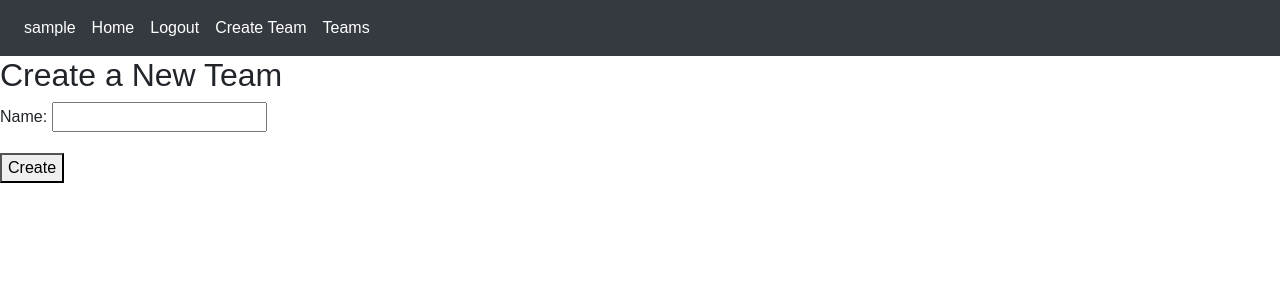
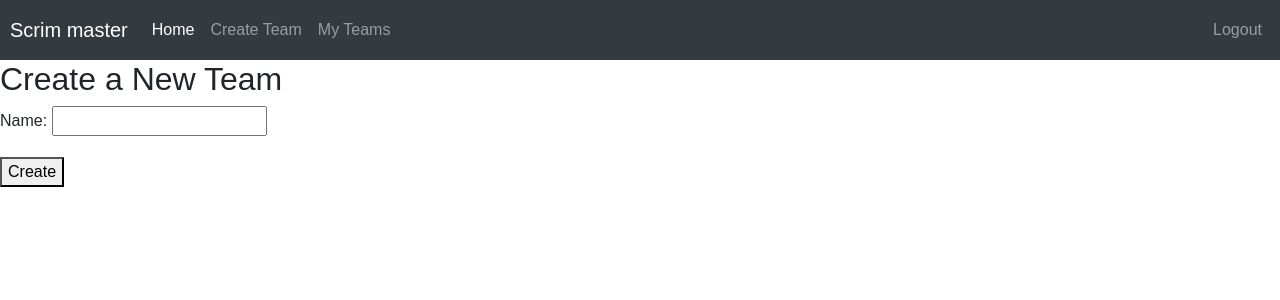
Before and after one commit to Howlerloud/scrims, a Django app: page /create-team/ in a window 1280 px wide. Shown: the top 300 px of the page. Run offline with Django 4.2, Linux system fonts and the light colour scheme; the visitor is signed in with stand-in values (Sample User, id 1); some libraries are stand-ins or nearby versions.

Commit message:
Updated web response to creating a team successful and failed

```diff
--- a/scrim/models.py
+++ b/scrim/models.py
@@ -11,6 +11,8 @@ class Sixteam(models.Model):
     slug = models.SlugField(max_length=100, unique=True, blank=True)
     creator = models.ForeignKey(User, on_delete=models.CASCADE, related_name='created_teams')
     created_on = models.DateTimeField(auto_now_add=True)
+
+    is_lfp = models.BooleanField(default=False)
 
     def save(self, *args, **kwargs):
         if not self.slug:
--- a/static/css/style.css
+++ b/static/css/style.css
@@ -3,6 +3,14 @@ html {
     background-color: #ffffff;
     width: 100%;
     height: 100%;
+}
+
+.navbar {
+  display: flex;
+  justify-content: space-between; /* Pushes left content to start and logout to end */
+  align-items: center;            /* Keeps items vertically centered */
+  padding: 10px 20px;
+  background-color: #f5f5f5;
 }
 
 body {
@@ -95,3 +103,13 @@ a {
     padding: 10px 14px;
     text-align: left;
 }
+
+.navbar {
+  display: flex;
+  align-items: center;
+  padding: 10px;
+}
+
+.logout {
+  margin-left: auto;
+}
--- a/templates/pages/create_team.html
+++ b/templates/pages/create_team.html
@@ -15,7 +15,7 @@
       document.addEventListener('DOMContentLoaded', function () {
         Swal.fire({
           icon: '{% if success %}success{% else %}error{% endif %}',
-          title: '{% if success %}Team created successfully!{% else %}Failed to create team.{% endif %}',
+          title: '{% if success %}Team created successfully!{% else %}This team all-ready exists.{% endif %}',
           showConfirmButton: false,
           timer: 2000
         });
--- a/templates/structure.html
+++ b/templates/structure.html
@@ -22,39 +22,43 @@
 <body>
 
 <nav class="navbar navbar-expand-lg navbar-dark bg-dark">
-  {% if user.is_authenticated %}
-  <p class="user-structure">{{ user }}</p>
-  {% else %}
   <a class="navbar-brand" href="{% url 'home' %}">Scrim master</a>
-  <button class="navbar-toggler" type="button" data-toggle="collapse" data-target="#navbarSupportedContent" aria-controls="navbarSupportedContent" aria-expanded="false" aria-label="Toggle navigation">
+  <button class="navbar-toggler" type="button" data-toggle="collapse" data-target="#navbarSupportedContent"
+    aria-controls="navbarSupportedContent" aria-expanded="false" aria-label="Toggle navigation">
     <span class="navbar-toggler-icon"></span>
   </button>
-  {% endif %}
 
-<!-- Bootstrap dropdown navbar -->
   <div class="collapse navbar-collapse" id="navbarSupportedContent">
+    <!-- LEFT SIDE LINKS -->
     <ul class="navbar-nav mr-auto">
       <li class="nav-item active">
         <a class="nav-link" href="{% url 'home' %}">Home <span class="sr-only">(current)</span></a>
       </li>
 
       {% if user.is_authenticated %}
-    <li class="nav-item active">
-      <a class="nav-link {% if request.path == logout_url %}active{% endif %}" aria-current="page" href="{% url 'account_logout' %}">Logout</a>
+        <li class="nav-item">
+          <a class="nav-link" href="{% url 'create_team' %}">Create Team</a>
         </li>
-    <a href="{% url 'create_team' %}" class="post-link">
-      <p class="user-structure">Create Team</p>
-    </a>
-    <a href="{% url 'my_teams' %}">
-      <p class="user-structure">Teams</p>
-    </a>
+        <li class="nav-item">
+          <a class="nav-link" href="{% url 'my_teams' %}">My Teams</a>
+        </li>
+      {% endif %}
+    </ul>
+
+    <ul class="navbar-nav ml-auto">
+      {% if user.is_authenticated %}
+        <li class="nav-item">
+          <a class="nav-link {% if request.path == logout_url %}active{% endif %}"
+             href="{% url 'account_logout' %}">Logout</a>
+        </li>
       {% else %}
-    <li class="nav-item active">
-      <a class="nav-link {% if request.path == signup_url %}active{% endif %}" aria-current="page"
+        <li class="nav-item">
+          <a class="nav-link {% if request.path == signup_url %}active{% endif %}"
              href="{% url 'account_signup' %}">Register</a>
         </li>
         <li class="nav-item">
-      <a class="nav-link {% if request.path == login_url %}active{% endif %}" aria-current="page" href="{% url 'account_login' %}">Login</a>
+          <a class="nav-link {% if request.path == login_url %}active{% endif %}"
+             href="{% url 'account_login' %}">Login</a>
         </li>
       {% endif %}
     </ul>
@@ -65,11 +69,6 @@
     {% block content %}
     {% endblock content %}
 </main>
-
-  <!-- <div class="web-body">
-    <p>Fill</p>
-  </div> -->
-
 </body>
 <!-- Script source for bootstrap js-->
 <script src="https://code.jquery.com/jquery-3.3.1.slim.min.js" integrity="sha384-q8i/X+965DzO0rT7abK41JStQIAqVgRVzpbzo5smXKp4YfRvH+8abtTE1Pi6jizo" crossorigin="anonymous"></script>
```
Also changed, not shown: templates/pages/mark_as_lfp.html (added, +24 -0 lines), scrim/migrations/0004_sixteam_is_lfp_alter_sixteam_creator_and_more.py (added). Lines whose indentation alone changed are shown as unchanged.
